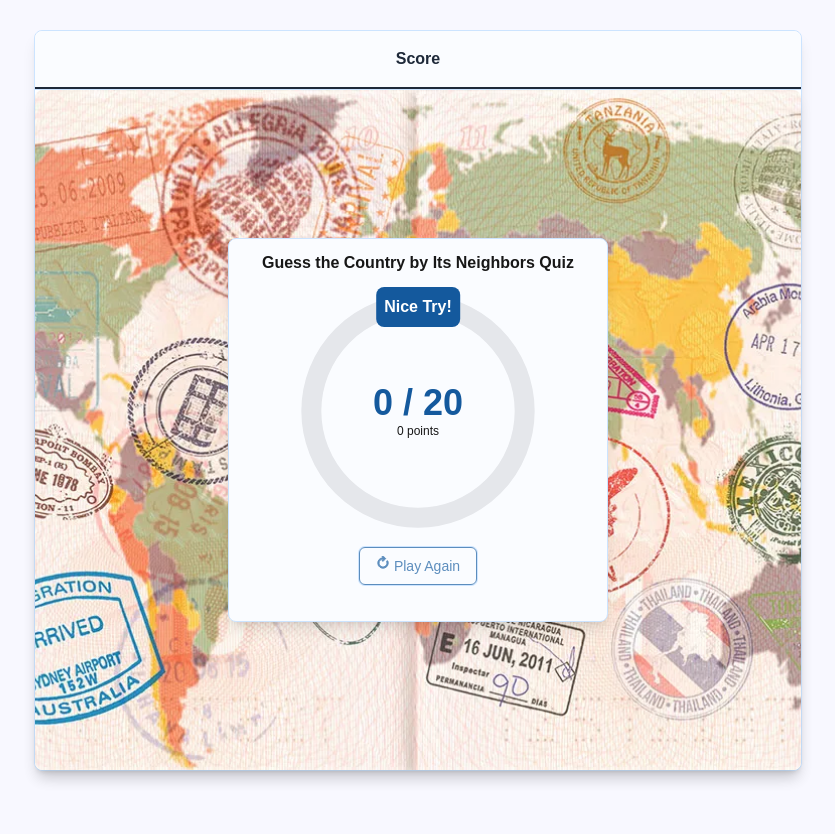
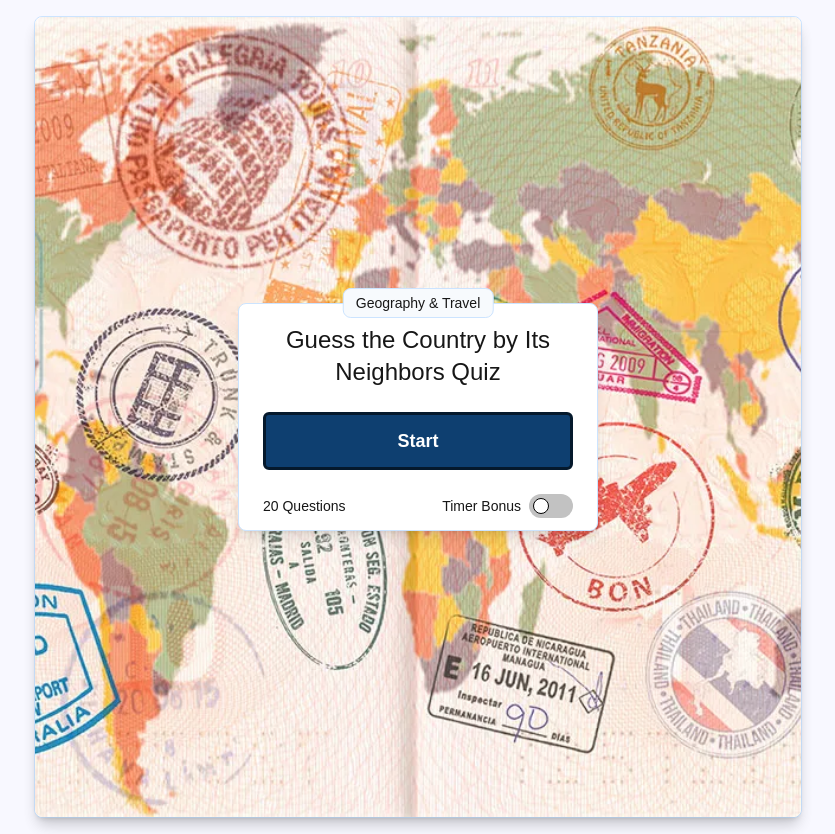
Before and after one commit to jehanzaib084/guess_country_quiz_web_app, a Next.js app: page / in a window 1280 px wide. Shown: the whole page, without its empty margins (222-1057 px from the left). Before the commit the page ends 800 px from the top, so only its background shows below. Built offline with nearby package versions, Linux system fonts and the light colour scheme.

Commit message:
fix: update initial app state to 'start' in Home component

```diff
--- a/app/page.jsx
+++ b/app/page.jsx
@@ -11,7 +11,7 @@ export default function Home() {
   const questions = quiz;
   const QUIZ_TITLE = "Guess the Country by Its Neighbors Quiz";
 
-  const [appState, setAppState] = useState("results");
+  const [appState, setAppState] = useState("start");
 
   const [currentQuestionIndex, setCurrentQuestionIndex] = useState(0);
   const [score, setScore] = useState(0);
```
